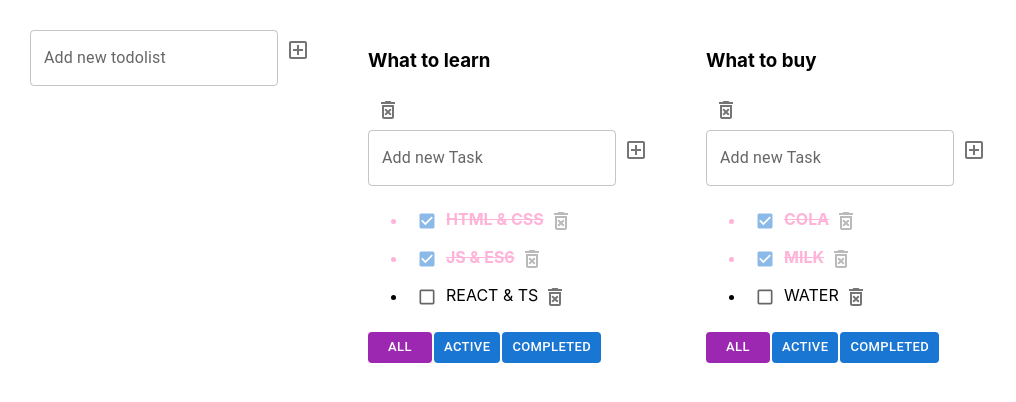
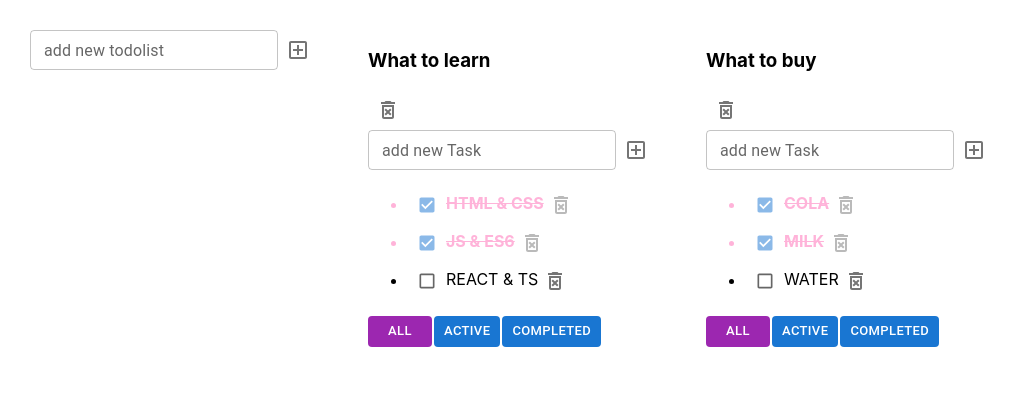
Before and after one commit to Paskinho/newtodolist, a React (Create React App) app: page / in a window 1280 px wide. Shown: the top 402 px of the page, without its empty margins (0-1016 px from the left). Built offline with nearby package versions, Linux system fonts and the light colour scheme.

Commit message:
7 lesson TextField

```diff
--- a/src/AddItemForm.tsx
+++ b/src/AddItemForm.tsx
@@ -31,21 +31,22 @@ const onKeyDownEnterAddItem = (e: KeyboardEvent<HTMLInputElement>) => e.key ===
     return (
         <div>
             <TextField
+                size={"small"}
                 variant={"outlined"}
                 value={title}
                 onChange={onChangeSetLocalTitle}
                 onKeyDown={onKeyDownEnterAddItem}
                 placeholder={props.placeholder}
                 label={props.placeholder}
+                error={error}
+                helperText={error && "Title is required!"}
             />
 
 
             <IconButton>
             <AddBoxOutlined onClick={onClickAddItem}/>
             </IconButton>
-            {error &&
-                <div style={{fontWeight: "bold", color: "hotpink"}}>
-                    Title is required</div>}
+
 
             </div>
     );
--- a/src/App.tsx
+++ b/src/App.tsx
@@ -168,7 +168,7 @@ function App() {
         <div className="App">
 
             <AddItemForm addItem={addTodolist}
-            placeholder={"Add new todolist"}/>
+            placeholder={"add new todolist"}/>
             {todoListComponents}
         </div>
     );
--- a/src/Todolist.tsx
+++ b/src/Todolist.tsx
@@ -80,7 +80,7 @@ const btnStyle = {marginRight: "2px"}
                 <DeleteForeverOutlined/>
             </IconButton>
             <AddItemForm addItem={addTask}
-            placeholder={"Add new Task"}/>
+            placeholder={"add new Task"}/>
             {tasksJSXItemsList}
             <div>
                 <Button
```
